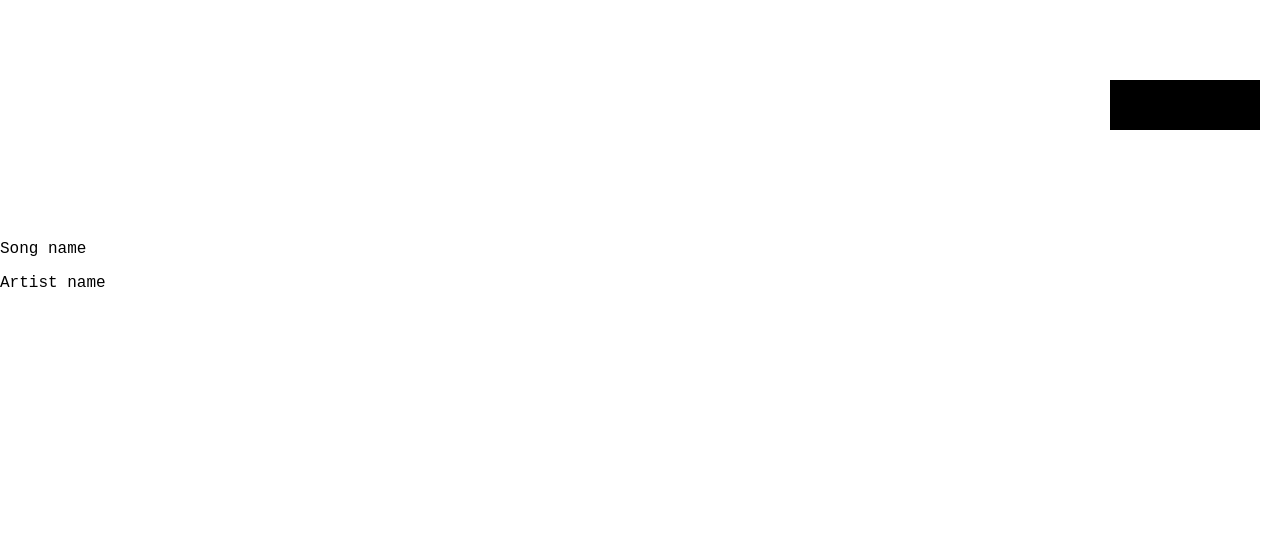
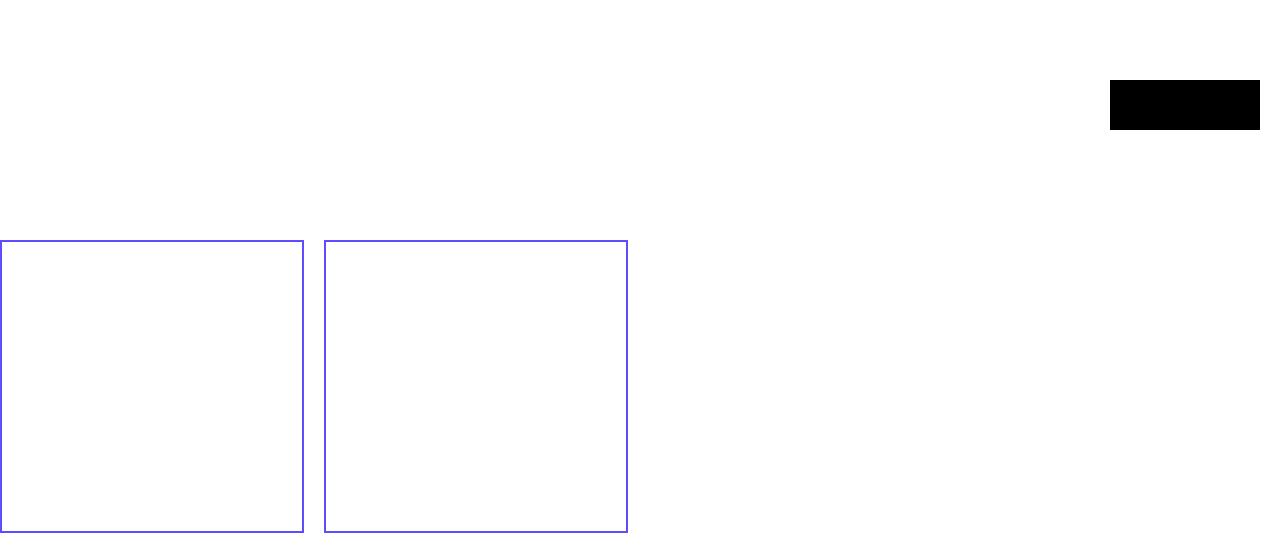
Before and after one commit to Sri01729/DHVANI-AI-project-Sri01729, a PHP site: page / in a window 1280 px wide. Shown: the part 650-1183 px from the top of the page. Before the commit the page ends 937 px from the top, so only its background shows below. Run offline with PHP 8.4, Linux system fonts and the light colour scheme; some libraries are stand-ins or nearby versions.

Commit message:
Style the card layout

```diff
--- a/DHVANI/assets/style.css
+++ b/DHVANI/assets/style.css
@@ -381,3 +381,23 @@
   font-size: 24px;
   font-family: "Courier New", Courier, monospace;
 }
+
+/* ============================== Album carousel===================================*/
+
+.card {
+  color: white;
+  background-color: black;
+  width: 300px;
+  text-align: center;
+  background: transparent;
+  backdrop-filter: blur(15px);
+  border: 2px solid #604cff;
+}
+.card img {
+  width: 200px;
+  margin: auto;
+}
+.carousel {
+  display: flex;
+  gap: 20px;
+}
--- a/DHVANI/views/home.view.php
+++ b/DHVANI/views/home.view.php
@@ -17,7 +17,15 @@
         <h2>New Releases</h2>
         <div class="carousel">
             <div class="card">
-                <div class="card-image"></div>
+                <div class="card-image"> <img src="/DHVANI/assets/img/DHVANI.svg" alt=""></div>
+                <div class="card-info">
+                    <p class="song-name">Song name</p>
+                    <p class="artist-name">Artist name</p>
+                </div>
+            </div>
+
+            <div class="card">
+                <div class="card-image"> <img src="/DHVANI/assets/img/DHVANI.svg" alt=""></div>
                 <div class="card-info">
                     <p class="song-name">Song name</p>
                     <p class="artist-name">Artist name</p>
```
